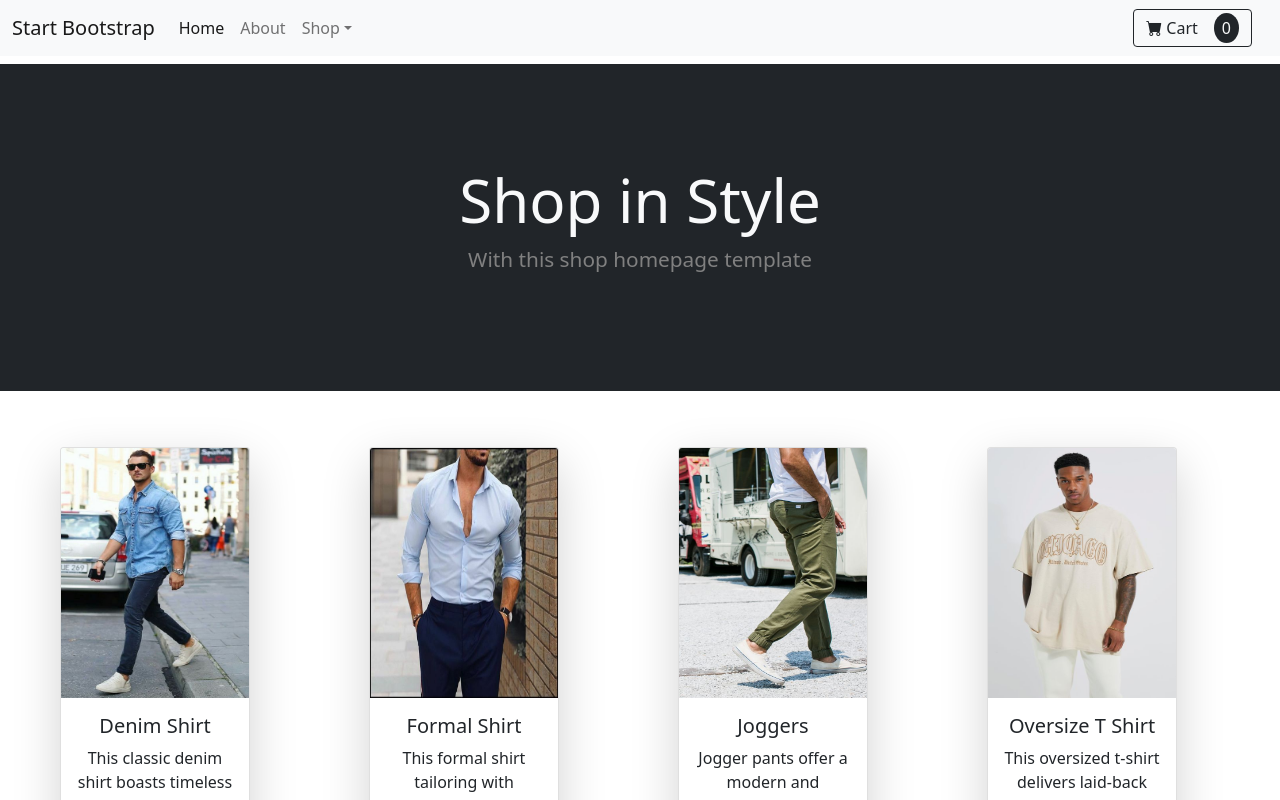
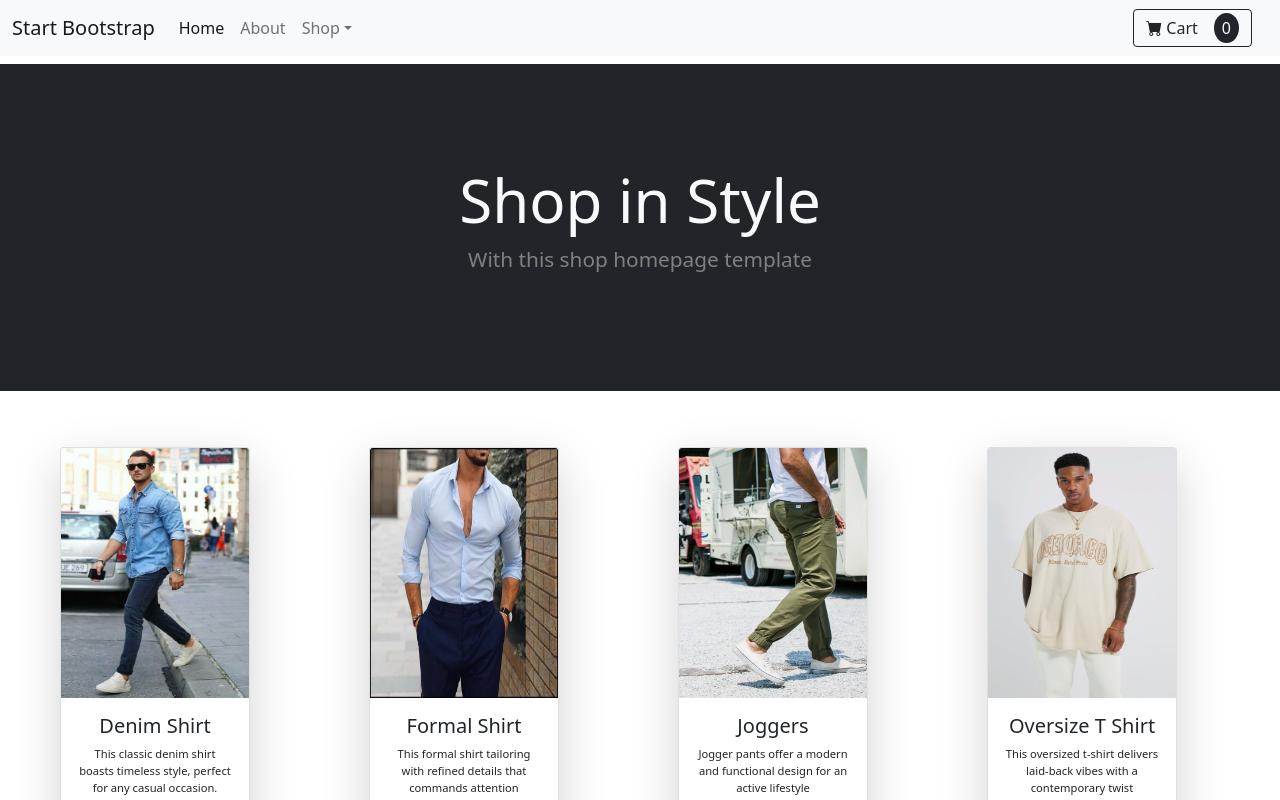
Before and after one commit to BalavigneshRajasekar/shoping-cart, a React (Vite) app in the folder Shoping-cart/: page / in a window 1280 px wide. Shown: the top 800 px of the page. Built offline with nearby package versions, Linux system fonts and the light colour scheme.

Commit message:
class for description added

```diff
--- a/Shoping-cart/src/Product.jsx
+++ b/Shoping-cart/src/Product.jsx
@@ -46,7 +46,7 @@ function Product(props) {
                 <img src={value.pic} class="card-img-top" alt="..."></img>
                 <div className="card-body">
                   <h5 className="card-title">{value.pName}</h5>
-                  <p className="card-text">{value.description}</p>
+                  <p className="card-text description">{value.description}</p>
                   <p className="card-text">
                     {value.rating}
                     {value.rating}
```
